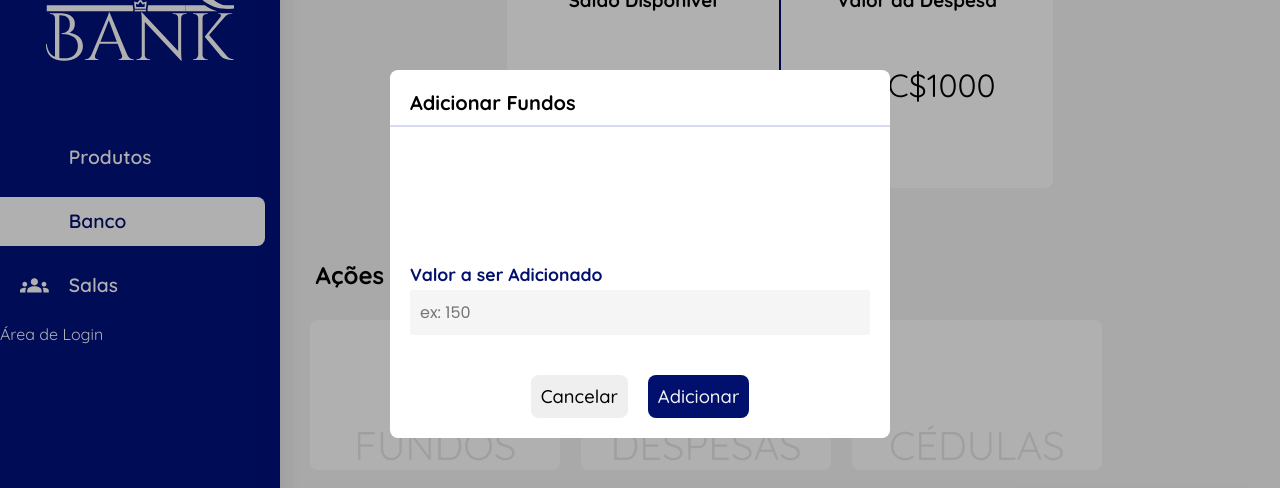
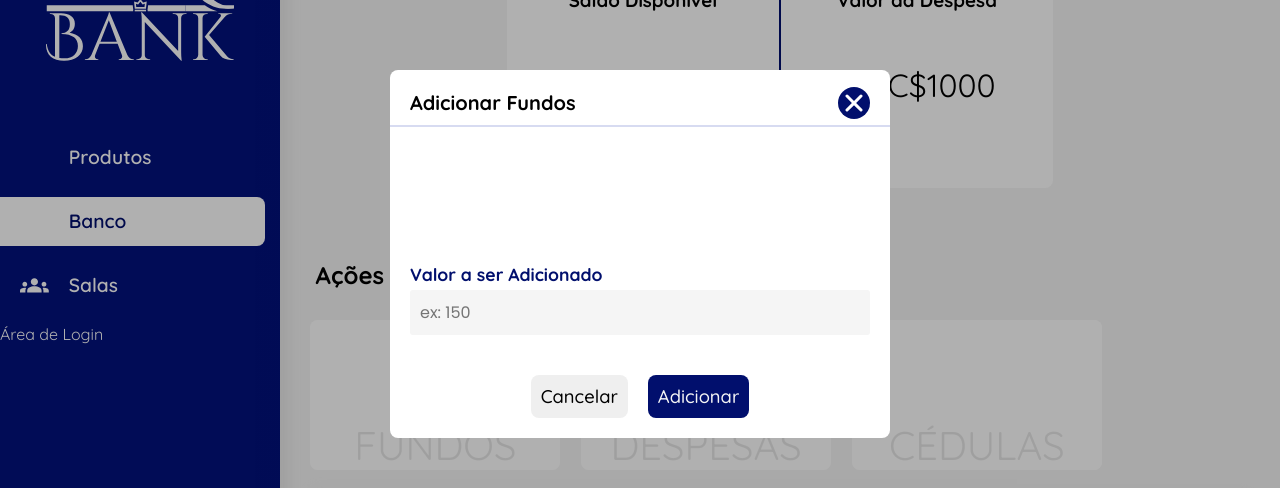
Before and after one commit to NatanALima/projeto-vrbank, a React (Create React App) app: page /banco in a window 1280 px wide. Both pictures are taken after a click on the element "ADICIONAR FUNDOS". Shown: the part 146-634 px from the top of the page. Built offline with nearby package versions, Linux system fonts and the light colour scheme; some icons are missing.

Commit message:
refactor(Modal): altera lógica de exibição de Modais
- Agora todas as modais estarão disponivéis dentro da ContainerModal
- Para saber qual modal exibir é necessário passar o nome da mesma como parâmetro da ContainerModal

```diff
--- a/src/assets/css/ContainerModal.module.css
+++ b/src/assets/css/ContainerModal.module.css
@@ -41,9 +41,17 @@ div.modalOverlay {
     text-align: left !important;
 }
 
-/* .modalInfo__main .closeIcon {
+.modalInfo__main .closeIcon {
     font-size: 2em;
     color: white;
     background-color: var(--colorSec);
     border-radius: 50px;
-} */
+    cursor: pointer;
+    transition: .2s ease;
+
+}
+
+.modalInfo__main .closeIcon:hover {
+    background-color: var(--colorBright);
+    color: var(--colorSec);
+}
--- a/src/components/Action/Action.js
+++ b/src/components/Action/Action.js
@@ -2,10 +2,10 @@ import styles from '../../assets/css/Action.module.css';
 import '../../assets/css/animation.css';
 import ActionContent from './ActionContent';
 
-export default function Action({ActionList, setOpenModal}) {
+export default function Action({ActionList, setOpenModal, setModalName}) {
     return (
         <div className={`${styles.action__container} fadeIn`}>
-            {ActionList.map(item => <ActionContent key={item.id} styles={styles} {...item} setOpenModal={setOpenModal}/>)}
+            {ActionList.map(item => <ActionContent key={item.id} styles={styles} {...item} setOpenModal={setOpenModal} setModalName={setModalName}/>)}
         </div>
     )
 }
--- a/src/components/Action/ActionContent.js
+++ b/src/components/Action/ActionContent.js
@@ -1,7 +1,13 @@
 import React from "react"
-export default function ActionContent({styles, icon, text, placeholder, setOpenModal}) {
+export default function ActionContent({styles, icon, text, placeholder, nomeModal, setOpenModal, setModalName}) {
+
+    const handleOpenModal = () => {
+        setModalName(nomeModal);
+        setOpenModal(true);
+    }
+
     return (
-        <div className={styles.action__content} onClick={() => setOpenModal(true)}>
+        <div className={styles.action__content} onClick={handleOpenModal}>
             <div className={styles.action__cover} data-placeholder={placeholder}>
                 {icon && React.cloneElement(icon, {className: styles.iconCover})}
             </div>
--- a/src/components/Banco/Banco.js
+++ b/src/components/Banco/Banco.js
@@ -3,8 +3,6 @@ import '../../assets/css/animation.css';
 import SaldoInfo from './SaldoInfo';
 import Action from '../Action/Action';
 import TableInfo from '../TableInfo/TableInfo';
-import ModalSaldo from "../Modal/ModalSaldo";
-import ModalCedulas from '../Modal/ModalCedulas';
 import ContainerModal from "../layout/ContainerModal";
 import { LuWallet as InsIcon } from "react-icons/lu";
 import { GiPayMoney as ViewIcon} from "react-icons/gi";
@@ -14,6 +12,7 @@ import { useState } from 'react';
 
 export default function Banco() {
     const [isOpenModal, setIsOpenModal] = useState(false);
+    const [modalName, setModalName] = useState("");
     const [extrato, setExtrato] = useState([{tipo: "Adição de Saldo", valor: 250, data: "02/04/2024"},
                                             {tipo: "Recebimento de Produto", valor: 40, data: "05/05/2024"},
                                             {tipo: "Recebimento de Produto", valor: 20, data: "05/05/2024"}])
@@ -38,17 +37,17 @@ export default function Banco() {
                     {type: "number", isEdit: false, isClassUnique: true},
                     {type: "text", isEdit: false, isClassUnique: true}]
 
-    const ActionList = [{id: 1, icon: <InsIcon/>, text: "Adicionar Fundos", placeholder: "FUNDOS"},
-                        {id: 2, icon: <ViewIcon/>, text: "Consultar Despesas", placeholder: "DESPESAS"},
-                        {id: 3, icon: <PaperIcon/>, text: "Visualizar Cédulas", placeholder: "CÉDULAS"}];
+    const ActionList = [{id: 1, icon: <InsIcon/>, text: "Adicionar Fundos", placeholder: "FUNDOS", nomeModal: "saldo"},
+                        {id: 2, icon: <ViewIcon/>, text: "Consultar Despesas", placeholder: "DESPESAS", nomeModal: "despesas"},
+                        {id: 3, icon: <PaperIcon/>, text: "Visualizar Cédulas", placeholder: "CÉDULAS", nomeModal: "cedulas"}];
 
     return (
         <section className={styles.banco}>
-            {isOpenModal && <ContainerModal title={"Adicionar Fundos"} content={<ModalSaldo setCancel={setIsOpenModal}/>}/>}
+            {isOpenModal && <ContainerModal modalRequestName={modalName} setCancel={setIsOpenModal}/>}
             <h1>Banco</h1>
             <SaldoInfo styles={styles}/>
             <h2>Ações</h2>
-            <Action ActionList={ActionList} setOpenModal={setIsOpenModal}/>
+            <Action ActionList={ActionList} setOpenModal={setIsOpenModal} setModalName={setModalName}/>
             <TableInfo title={"Extrato"} dataCollection={extrato} fieldName={fieldTable} config={config}/>
 
         </section>
--- a/src/components/layout/ContainerModal.js
+++ b/src/components/layout/ContainerModal.js
@@ -1,20 +1,32 @@
+import ModalCedulas from '../Modal/ModalCedulas';
+import ModalSaldo from '../Modal/ModalSaldo';
 import styles from '../../assets/css/ContainerModal.module.css'
 import '../../assets/css/animation.css';
-//Não utilizado por enquanto...
-// import { IoClose as IconClose} from "react-icons/io5";
+import { IoClose as IconClose} from "react-icons/io5";
 
 
-export default function ContainerModal({title, content}) {
+export default function ContainerModal({modalRequestName, setCancel}) {
+    const modalCollection = [{modalName: "cedulas", modalTitle: "Cédulas", modalContent: <ModalCedulas/>},
+                             {modalName: "saldo", modalTitle: "Adicionar Fundos", modalContent: <ModalSaldo setCancel={setCancel}/>}]
+
+
+    const modalSelected = modalCollection.filter(info => info.modalName === modalRequestName)[0];
+
 
     return(
         <div className={styles.modalOverlay}>
             <section className={`${styles.modalContainer} fadeIn`}>
-                <span className={styles.modalInfo__main}>
-                    <h1>{title}</h1>
-                    {/* <IconClose className={styles.closeIcon}/> */}
-                </span>
-                <hr />
-                {content}
+                {modalSelected ?
+                    <>
+                        <span className={styles.modalInfo__main}>
+                            <h1>{modalSelected.modalTitle}</h1>
+                            <IconClose className={styles.closeIcon} onClick={() => setCancel(false)}/>
+                        </span>
+                        <hr />
+                        {modalSelected.modalContent}
+                    </>
+                : "Modal Não encontrada"}
+
             </section>
         </div>
     )
```
